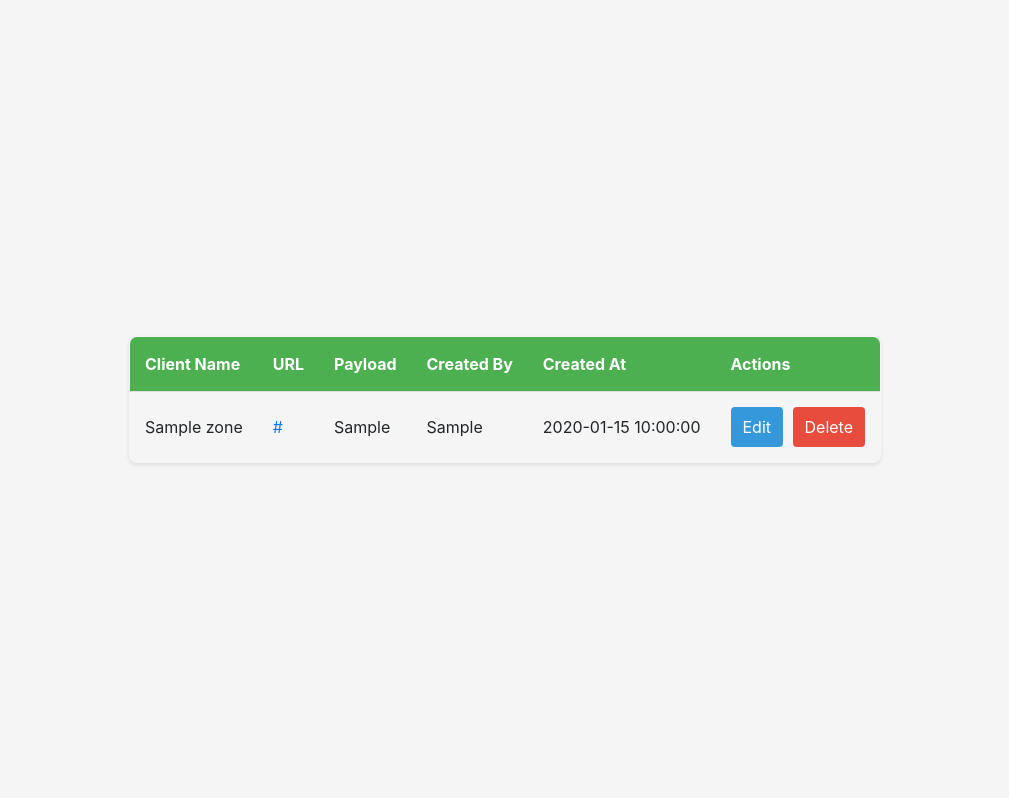
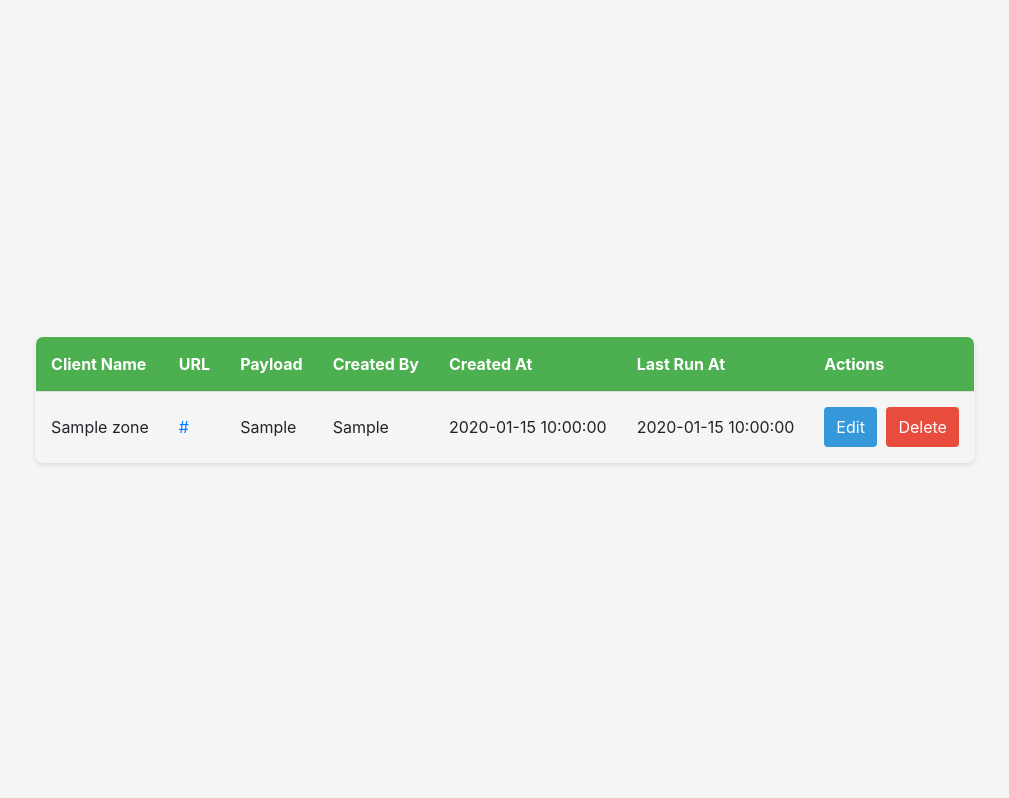
Before and after one commit to Zakaria-Tafesh/flask-docker-ec2, a Flask app: page / in a window 1280 px wide. Shown: the part 57-855 px from the top of the page, without its empty margins (135-1144 px from the left). Run offline with Flask 3, Linux system fonts and the light colour scheme; a user stored in the database is signed in; tables that the repository leaves empty hold one stand-in row (values such as "Sample post"); some libraries are stand-ins or nearby versions.

Commit message:
Last Run At

```diff
--- a/flaskapp3-docker/flaskapp/website/templates/zones.html
+++ b/flaskapp3-docker/flaskapp/website/templates/zones.html
@@ -11,6 +11,7 @@
                 <th>Payload</th>
                 <th>Created By</th>
                 <th>Created At</th>
+                <th>Last Run At</th>
                 <th>Actions</th>
             </tr>
         </thead>
@@ -35,6 +36,7 @@
                      </td>
                     <td>{{ zone.payload[:10] }}</td>
                     <td>{{ zone.user.first_name  }}</td>
+                    <td>{{ zone.date  }}</td>
                     <td>{{ zone.date  }}</td>
 
                     <td >
```
